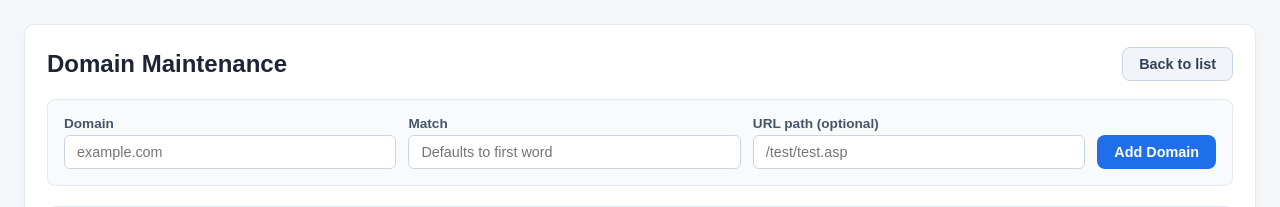
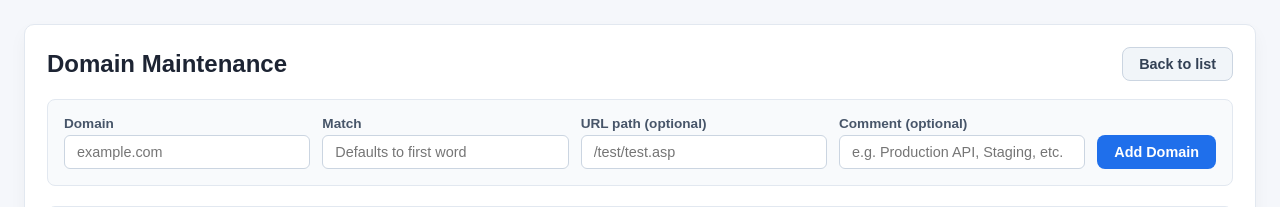
Before and after one commit to diepeterpan/pulsecheck, a Flask app: page /domains/add in a window 1280 px wide. Shown: the part 97-304 px from the top of the page. Run offline with Flask 3, Linux system fonts and the light colour scheme; data that the repository does not hold is empty.

Commit message:
Add Comment attribute to domains with startup migration and UI hover tooltip
- Automatically migrate database schema on startup by adding comment column without data loss
- Add comment field to Add New Domain form and Edit Domain form
- Display comment as a styled hover-over tooltip badge on the Domain list page
- Support optional Comment column in CSV import while maintaining legacy CSV compatibility
- Add unit tests for database migration, CRUD operations, UI rendering, and CSV imports

```diff
--- a/app.py
+++ b/app.py
@@ -55,6 +55,7 @@ def init_db():
             name TEXT NOT NULL UNIQUE,
             match TEXT NOT NULL DEFAULT '',
             url_path TEXT NOT NULL DEFAULT '',
+            comment TEXT NOT NULL DEFAULT '',
             paused INTEGER NOT NULL DEFAULT 0,
             ports TEXT NOT NULL DEFAULT '[]',
             created_at TEXT NOT NULL DEFAULT CURRENT_TIMESTAMP
@@ -88,6 +89,8 @@ def init_db():
         conn.execute("ALTER TABLE domains ADD COLUMN match TEXT NOT NULL DEFAULT ''")
     if "url_path" not in domain_columns:
         conn.execute("ALTER TABLE domains ADD COLUMN url_path TEXT NOT NULL DEFAULT ''")
+    if "comment" not in domain_columns:
+        conn.execute("ALTER TABLE domains ADD COLUMN comment TEXT NOT NULL DEFAULT ''")
     if "paused" not in domain_columns:
         conn.execute("ALTER TABLE domains ADD COLUMN paused INTEGER NOT NULL DEFAULT 0")
     conn.execute(
@@ -151,7 +154,7 @@ def parse_ports(value):
 def domain_list():
     conn = get_db_connection()
     rows = conn.execute(
-        "SELECT id, name, match, url_path, paused, ports, created_at FROM domains ORDER BY name ASC"
+        "SELECT id, name, match, url_path, comment, paused, ports, created_at FROM domains ORDER BY name ASC"
     ).fetchall()
     conn.close()
     return [
@@ -160,6 +163,7 @@ def domain_list():
             "name": row["name"],
             "match": row["match"],
             "url_path": row["url_path"],
+            "comment": row["comment"] if "comment" in row.keys() else "",
             "paused": bool(row["paused"]),
             "ports": parse_ports(row["ports"]),
             "created_at": row["created_at"],
@@ -171,7 +175,7 @@ def domain_list():
 def get_domain_by_id(domain_id):
     conn = get_db_connection()
     row = conn.execute(
-        "SELECT id, name, match, url_path, paused, ports, created_at FROM domains WHERE id = ?",
+        "SELECT id, name, match, url_path, comment, paused, ports, created_at FROM domains WHERE id = ?",
         (domain_id,),
     ).fetchone()
     conn.close()
@@ -182,6 +186,7 @@ def get_domain_by_id(domain_id):
         "name": row["name"],
         "match": row["match"],
         "url_path": row["url_path"],
+        "comment": row["comment"] if "comment" in row.keys() else "",
         "paused": bool(row["paused"]),
         "ports": parse_ports(row["ports"]),
         "created_at": row["created_at"],
@@ -426,23 +431,31 @@ def sync_domain_ports(domain_id: int, domain_name: str, detected_ports: list[int
     )
 
 
-def add_domain(domain_name: str, match: str | None = None, url_path: str | None = None, paused: bool = False):
+def add_domain(
+    domain_name: str,
+    match: str | None = None,
+    url_path: str | None = None,
+    paused: bool = False,
+    comment: str = "",
+):
     normalized = normalize_domain(domain_name)
     if domain_exists(normalized):
         return None
     domain_match = (match or derive_match(normalized)).strip().lower()
     normalized_path = normalize_url_path(url_path)
+    detected = []
     if not paused:
         detected = discover_ports(normalized)
     conn = get_db_connection()
     cursor = conn.execute(
-        "INSERT INTO domains (name, match, url_path, paused, ports) VALUES (?, ?, ?, ?, ?)",
-        (normalized, domain_match, normalized_path, int(paused), json.dumps(detected)),
+        "INSERT INTO domains (name, match, url_path, comment, paused, ports) VALUES (?, ?, ?, ?, ?, ?)",
+        (normalized, domain_match, normalized_path, (comment or "").strip(), int(paused), json.dumps(detected)),
     )
     conn.commit()
     domain_id = cursor.lastrowid
     conn.close()
-    scan_domain(domain_id, normalized, detected, domain_match, url_path=normalized_path)
+    if detected and not paused:
+        scan_domain(domain_id, normalized, detected, domain_match, url_path=normalized_path)
     return domain_id
 
 
@@ -585,6 +598,8 @@ def import_domains_from_csv(
                 col_map["match"] = idx
             elif col in ("url path", "url_path", "path", "url"):
                 col_map["url_path"] = idx
+            elif col in ("comment", "comments", "note", "notes"):
+                col_map["comment"] = idx
             elif col in ("paused", "is_paused"):
                 col_map["paused"] = idx
             elif col in ("ports", "port", "monitored ports"):
@@ -642,6 +657,9 @@ def import_domains_from_csv(
         except ValueError:
             url_path_val = ""
 
+        c_idx = col_map.get("comment", -1)
+        comment_val = row[c_idx].strip() if c_idx != -1 and c_idx < len(row) else ""
+
         p_idx = col_map.get("paused", -1)
         paused_raw = row[p_idx].strip().lower() if p_idx != -1 and p_idx < len(row) else "0"
         paused_val = paused_raw in ("1", "true", "yes", "t", "y")
@@ -652,8 +670,8 @@ def import_domains_from_csv(
 
         conn = get_db_connection()
         cursor = conn.execute(
-            "INSERT INTO domains (name, match, url_path, paused, ports) VALUES (?, ?, ?, ?, ?)",
-            (normalized, match_val, url_path_val, int(paused_val), json.dumps(ports_val)),
+            "INSERT INTO domains (name, match, url_path, comment, paused, ports) VALUES (?, ?, ?, ?, ?, ?)",
+            (normalized, match_val, url_path_val, comment_val, int(paused_val), json.dumps(ports_val)),
         )
         conn.commit()
         domain_id = cursor.lastrowid
@@ -683,13 +701,23 @@ def update_domain(
     match: str | None = None,
     url_path: str | None = None,
     paused: bool | None = None,
+    comment: str | None = None,
 ):
     normalized = normalize_domain(name)
     domain_match = (match or derive_match(normalized)).strip().lower()
     normalized_path = normalize_url_path(url_path)
+    existing_domain = None
+    if paused is None or comment is None:
+        existing_domain = get_domain_by_id(domain_id)
+
     if paused is None:
-        existing_domain = get_domain_by_id(domain_id)
         paused = existing_domain["paused"] if existing_domain else False
+
+    if comment is None:
+        comment_val = existing_domain["comment"] if existing_domain and "comment" in existing_domain.keys() else ""
+    else:
+        comment_val = str(comment).strip()
+
     incoming_ports = []
     if ports_input:
         raw_parts = ports_input.replace(",", "\n").splitlines()
@@ -703,11 +731,12 @@ def update_domain(
                 raise ValueError(f"Invalid port value '{value}'")
     conn = get_db_connection()
     conn.execute(
-        "UPDATE domains SET name = ?, match = ?, url_path = ?, paused = ?, ports = ? WHERE id = ?",
+        "UPDATE domains SET name = ?, match = ?, url_path = ?, comment = ?, paused = ?, ports = ? WHERE id = ?",
         (
             normalized,
             domain_match,
             normalized_path,
+            comment_val,
             int(paused),
             json.dumps(sorted({int(port) for port in incoming_ports})),
             domain_id,
@@ -1219,11 +1248,12 @@ def add_domain_route():
     if request.method == "POST":
         name = request.form.get("name", "").strip()
         match = request.form.get("match", "").strip()
+        comment = request.form.get("comment", "").strip()
         if not name:
             flash("A domain name is required.")
             return redirect(url_for("add_domain_route"))
         try:
-            result = add_domain(name, match or None, request.form.get("url_path", ""))
+            result = add_domain(name, match or None, request.form.get("url_path", ""), comment=comment)
         except ValueError as exc:
             flash(str(exc))
             return redirect(url_for("add_domain_route"))
@@ -1284,10 +1314,11 @@ def edit_domain(domain_id):
         name = request.form.get("name", "").strip()
         match = request.form.get("match", "").strip()
         url_path = request.form.get("url_path", "")
+        comment = request.form.get("comment", "").strip()
         ports_input = request.form.get("ports", "")
         paused = request.form.get("paused") == "on"
         try:
-            update_domain(domain_id, name, ports_input, match or None, url_path, paused)
+            update_domain(domain_id, name, ports_input, match or None, url_path, paused, comment=comment)
         except ValueError as exc:
             flash(str(exc))
             return redirect(url_for("edit_domain", domain_id=domain_id))
@@ -1593,7 +1624,8 @@ def cli_menu():
             print("Saved domains:")
             for entry in entries:
                 ports = ", ".join(str(port) for port in entry["ports"]) or "none"
-                print(f"- {entry['id']}: {entry['name']} [{ports}]")
+                comment_suffix = f" ({entry['comment']})" if entry.get("comment") else ""
+                print(f"- {entry['id']}: {entry['name']} [{ports}]{comment_suffix}")
 
             selection = input("Enter domain id to edit, or 'd' to delete, or blank to return: ").strip()
             if not selection:
@@ -1617,8 +1649,10 @@ def cli_menu():
                 continue
             new_name = input(f"New domain name [{domain['name']}]: ").strip() or domain["name"]
             ports_value = input(f"Ports [{', '.join(str(port) for port in domain['ports'])}] : ").strip()
+            comment_input = input(f"Comment [{domain.get('comment', '')}]: ").strip()
+            comment_val = comment_input if comment_input else domain.get("comment", "")
             try:
-                update_domain(domain_id, new_name, ports_value)
+                update_domain(domain_id, new_name, ports_value, comment=comment_val)
                 print("Domain updated.")
             except ValueError as exc:
                 print(f"Update failed: {exc}")
--- a/templates/domains.html
+++ b/templates/domains.html
@@ -25,6 +25,10 @@
             <div class="form-field">
               <label for="url_path">URL path (optional)</label>
               <input type="text" id="url_path" name="url_path" placeholder="/test/test.asp">
+            </div>
+            <div class="form-field">
+              <label for="comment">Comment (optional)</label>
+              <input type="text" id="comment" name="comment" placeholder="e.g. Production API, Staging, etc.">
             </div>
             <div class="form-field form-field-btn">
               <button type="submit" class="button primary">Add Domain</button>
@@ -110,10 +114,21 @@
                 data-domain="{{ domain.name | lower }}"
                 data-match="{{ domain.match | lower }}"
                 data-path="{{ (domain.url_path or '(root)') | lower }}"
+                data-comment="{{ (domain.comment or '') | lower }}"
                 data-paused="{{ 'paused' if domain.paused else 'active' }}"
                 data-ports="{{ (domain.ports | join(' ') if domain.ports else 'none') | lower }}">
               <td class="col-select"><input type="checkbox" class="domain-checkbox" name="domain_ids" value="{{ domain.id }}" form="bulk-port-form" aria-label="Select {{ domain.name }}"></td>
-              <td class="col-domain"><strong>{{ domain.name }}</strong></td>
+              <td class="col-domain">
+                <div class="domain-name-container">
+                  <strong class="domain-name-text">{{ domain.name }}</strong>
+                  {% if domain.comment %}
+                    <span class="domain-comment-badge" title="{{ domain.comment }}" tabindex="0" aria-label="Comment: {{ domain.comment }}">
+                      <svg class="comment-icon" width="13" height="13" viewBox="0 0 24 24" fill="none" stroke="currentColor" stroke-width="2" stroke-linecap="round" stroke-linejoin="round"><path d="M21 15a2 2 0 0 1-2 2H7l-4 4V5a2 2 0 0 1 2-2h14a2 2 0 0 1 2 2z"/></svg>
+                      <span class="tooltip-bubble">{{ domain.comment }}</span>
+                    </span>
+                  {% endif %}
+                </div>
+              </td>
               <td class="col-match">{{ domain.match }}</td>
               <td class="col-path">{% if domain.url_path %}<span class="path-pill">{{ domain.url_path }}</span>{% else %}<span class="path-root">(root)</span>{% endif %}</td>
               <td class="col-paused">{% if domain.paused %}<span class="badge paused">Paused</span>{% else %}<span class="badge active">Active</span>{% endif %}</td>
--- a/templates/edit_domain.html
+++ b/templates/edit_domain.html
@@ -12,6 +12,9 @@
       <label for="url_path">URL path (optional)</label>
       <input type="text" id="url_path" name="url_path" value="{{ domain.url_path }}" placeholder="/test/test.asp">
 
+      <label for="comment">Comment (optional)</label>
+      <input type="text" id="comment" name="comment" value="{{ domain.comment or '' }}" placeholder="Notes, purpose, or owner">
+
       <label for="paused">
         <input type="checkbox" id="paused" name="paused" {% if domain.paused %}checked{% endif %}>
         Paused
```
Also changed, not shown: static/style.css (+77 -0 lines), tests/test_settings.py (+134 -0 lines).
